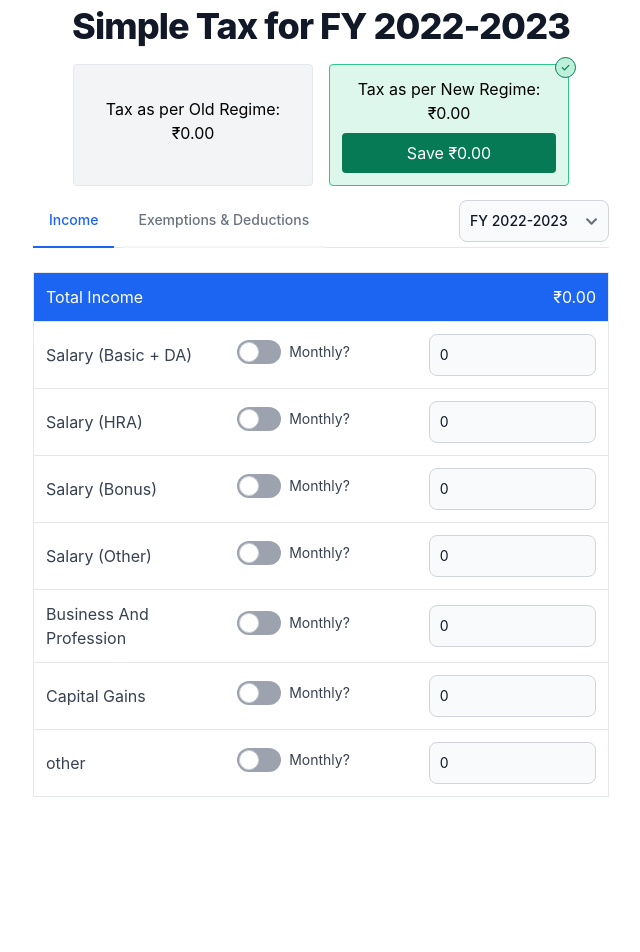
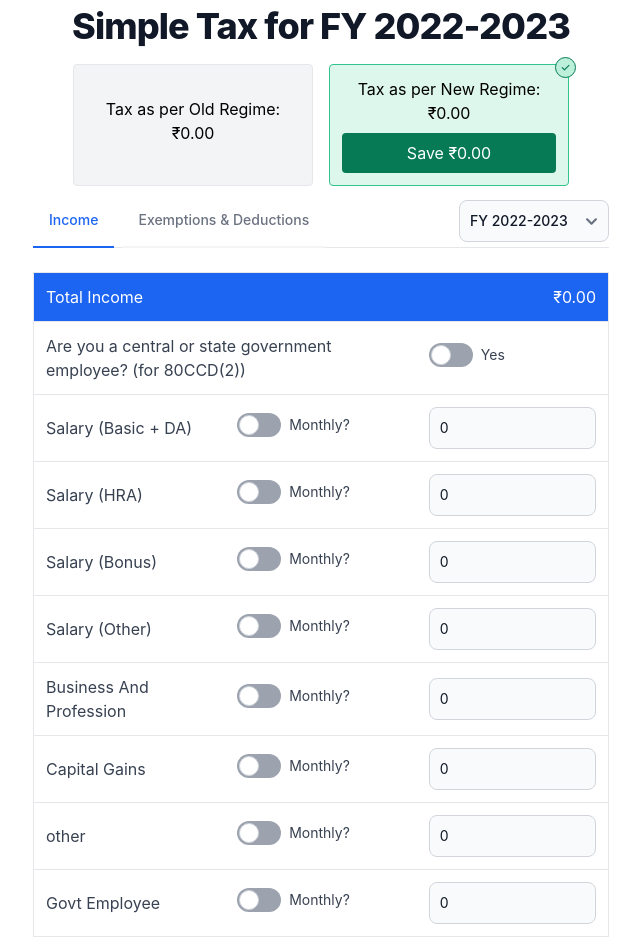
Before and after one commit to jayakrishnancn/easytax, a React (Create React App) app: page / in a window 1280 px wide. Shown: the top 952 px of the page, without its empty margins (319-959 px from the left). Before the commit the page ends 829 px from the top, so only its background shows below. Built offline with nearby package versions, Linux system fonts and the light colour scheme.

Commit message:
add gov employee for 80ccd 2

```diff
--- a/src/enum/incomeFields.ts
+++ b/src/enum/incomeFields.ts
@@ -6,4 +6,5 @@ export enum IncomeFieldsEnum {
   businessAndProfession = "Business And Profession",
   CapitalGains = "Capital Gains",
   other = "other",
+  govtEmployee = "Govt Employee",
 }
--- a/src/screen/Exemptions.tsx
+++ b/src/screen/Exemptions.tsx
@@ -83,10 +83,11 @@ function ExemptionsTab() {
 
   const getMaximumValue = useCallback(
     (title: ExemptionFieldsEnum): number | null => {
+      const percent = income["Govt Employee"].isMonthly ? 0.14 : 0.1;
       if (title === ExemptionFieldsEnum["80CCD_2_"]) {
         const salaryBasicDA = income["Salary (Basic + DA)"];
         return Math.floor(
-          0.1 *
+          percent *
             ((Number(salaryBasicDA?.value) || 0) *
               (salaryBasicDA.isMonthly ? 12 : 1))
         );
--- a/src/screen/IncomeTab.tsx
+++ b/src/screen/IncomeTab.tsx
@@ -49,6 +49,20 @@ function IncomeTab() {
         </tr>
       </thead>
       <tbody>
+        <tr>
+          <td colSpan={2}>
+            Are you a central or state government employee? (for 80CCD(2))
+          </td>
+          <td>
+            <Toggle
+              isEnabled={getFieldValue(IncomeFieldsEnum.govtEmployee).isMonthly}
+              onChange={(isMonthly) =>
+                changeFieldMonthly(IncomeFieldsEnum.govtEmployee, isMonthly)
+              }
+              label="Yes"
+            />
+          </td>
+        </tr>
         {Object.values(IncomeFieldsEnum).map((field) => (
           <tr key={field}>
             <td> {field}</td>
--- a/src/services/income.ts
+++ b/src/services/income.ts
@@ -9,6 +9,7 @@ export const initialDefaultState: IncomeFields = {
   [IncomeFieldsEnum.businessAndProfession]: { value: 0, isMonthly: false },
   [IncomeFieldsEnum.CapitalGains]: { value: 0, isMonthly: false },
   [IncomeFieldsEnum.other]: { value: 0, isMonthly: false },
+  [IncomeFieldsEnum.govtEmployee]: { value: 0, isMonthly: false },
 };
 
 enum STORE_KEYS {
```
